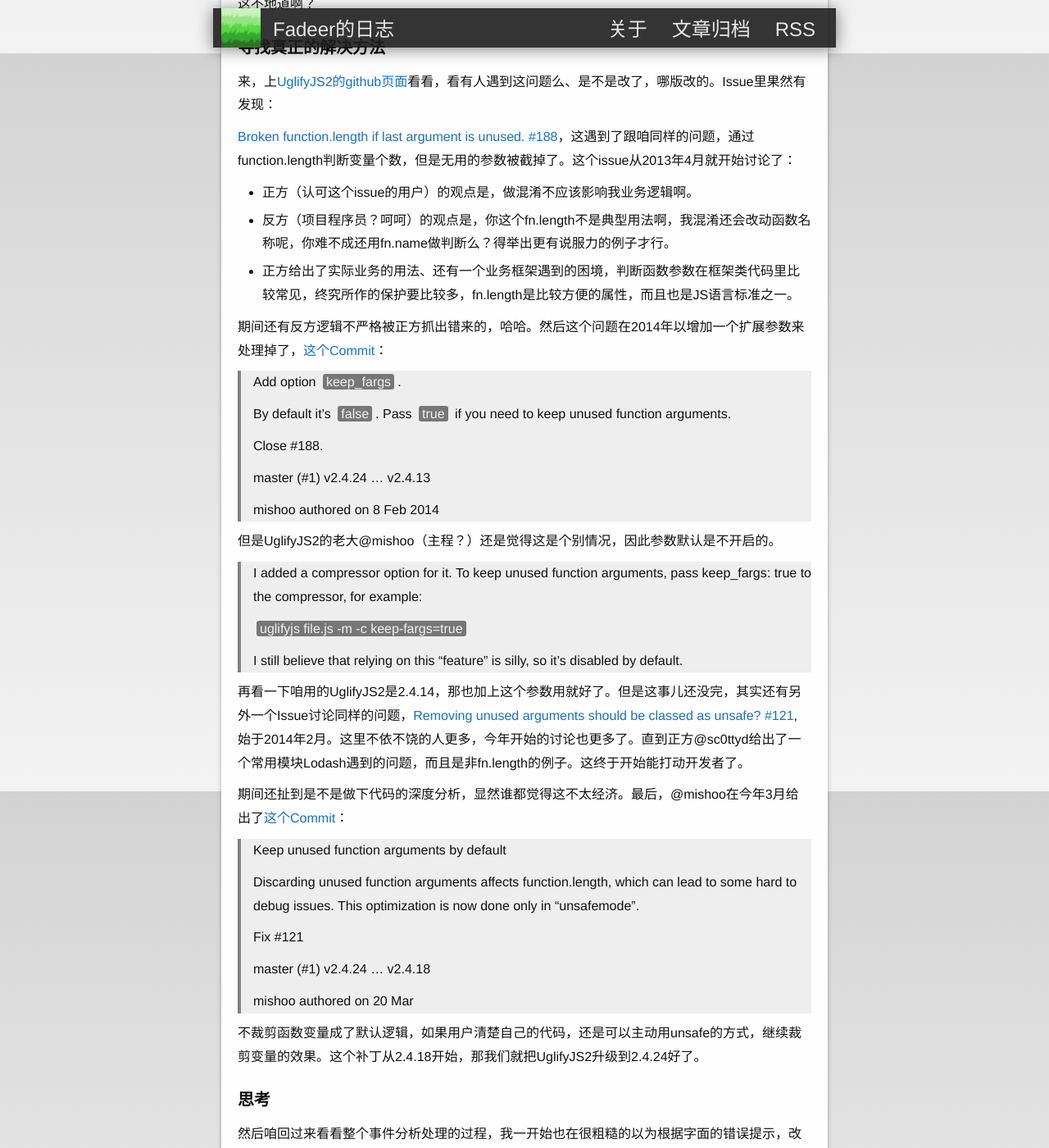
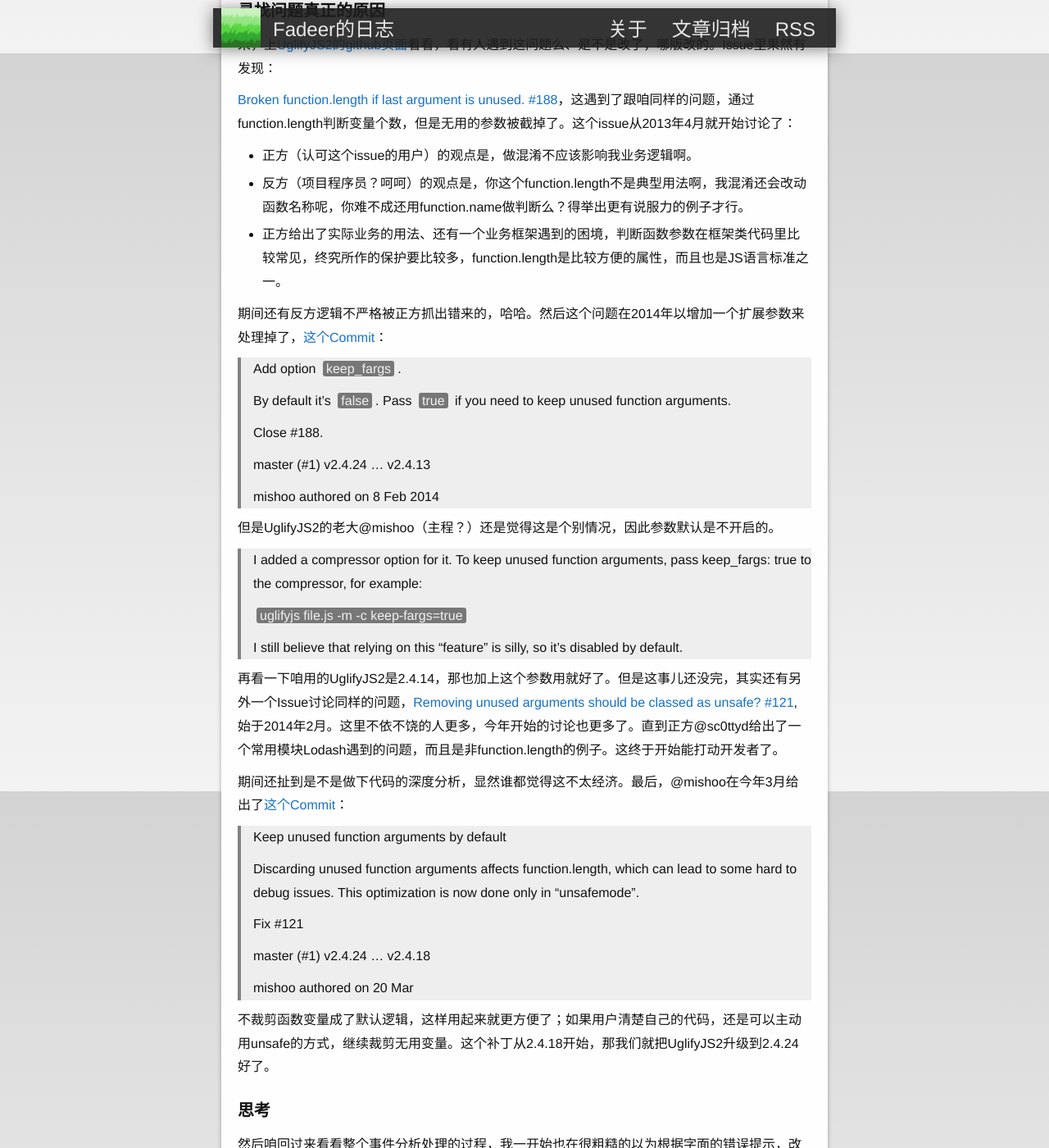
Before and after one commit to fadeer/fadeer.github.io, a Jekyll site: the page built from _posts/2015-08-13-keng-in-node.markdown, in a window 1280 px wide and 1400 px high, scrolled down 2635 px. Shown: the whole window at 82% size. Built offline with Jekyll 4.4.1, drawn with Linux system fonts in a browser that asks for light colours; some of the changed text lies outside the part shown.

Commit message:
update post

```diff
--- a/_posts/2015-08-13-keng-in-node.markdown
+++ b/_posts/2015-08-13-keng-in-node.markdown
@@ -30,7 +30,6 @@ app.use(function (error, req, res, next) {
 		res.send(500);
 	}
 });
-
 app.all('*', function (req, res, next){
 	//business
 }
@@ -74,7 +73,6 @@ Layer.prototype.handle_error = function handle_error(error, req, res, next) {
   }
 	// call fn()
 }
-
 Layer.prototype.handle_request = function handle(req, res, next) {
 	var fn = this.handle;
 
@@ -105,15 +103,15 @@ n.use(function(e,r,s){e?(console.error(e.stack),s.send(500)):s.send(404)})
 
 这又是什么情况，原来的4个参数变成了3个参数；就是说**把本来的错误处理函数被改成了正常处理函数**，所以会出现最开始的错误。但是UglifyJS2为什么这么干，难道就因为第四个参数没用上么，这不地道啊？
 
-寻找真正的解决方法
+寻找问题真正的原因
 ----
 来，上[UglifyJS2的github页面][ujs.git]看看，看有人遇到这问题么、是不是改了，哪版改的。Issue里果然有发现：
 
 [Broken function.length if last argument is unused. #188][issue188]，这遇到了跟咱同样的问题，通过function.length判断变量个数，但是无用的参数被截掉了。这个issue从2013年4月就开始讨论了：
 
 * 正方（认可这个issue的用户）的观点是，做混淆不应该影响我业务逻辑啊。
-* 反方（项目程序员？呵呵）的观点是，你这个fn.length不是典型用法啊，我混淆还会改动函数名称呢，你难不成还用fn.name做判断么？得举出更有说服力的例子才行。
-* 正方给出了实际业务的用法、还有一个业务框架遇到的困境，判断函数参数在框架类代码里比较常见，终究所作的保护要比较多，fn.length是比较方便的属性，而且也是JS语言标准之一。
+* 反方（项目程序员？呵呵）的观点是，你这个function.length不是典型用法啊，我混淆还会改动函数名称呢，你难不成还用function.name做判断么？得举出更有说服力的例子才行。
+* 正方给出了实际业务的用法、还有一个业务框架遇到的困境，判断函数参数在框架类代码里比较常见，终究所作的保护要比较多，function.length是比较方便的属性，而且也是JS语言标准之一。
 
 期间还有反方逻辑不严格被正方抓出错来的，哈哈。然后这个问题在2014年以增加一个扩展参数来处理掉了，[这个Commit][fixargs]：
 
@@ -135,7 +133,7 @@ n.use(function(e,r,s){e?(console.error(e.stack),s.send(500)):s.send(404)})
 >
 > I still believe that relying on this “feature” is silly, so it's disabled by default.
 
-再看一下咱用的UglifyJS2是2.4.14，那也加上这个参数用就好了。但是这事儿还没完，其实还有另外一个Issue讨论同样的问题，[Removing unused arguments should be classed as unsafe? #121][issue121], 始于2014年2月。这里不依不饶的人更多，今年开始的讨论也更多了。直到正方@sc0ttyd给出了一个常用模块Lodash遇到的问题，而且是非fn.length的例子。这终于开始能打动开发者了。
+再看一下咱用的UglifyJS2是2.4.14，那也加上这个参数用就好了。但是这事儿还没完，其实还有另外一个Issue讨论同样的问题，[Removing unused arguments should be classed as unsafe? #121][issue121], 始于2014年2月。这里不依不饶的人更多，今年开始的讨论也更多了。直到正方@sc0ttyd给出了一个常用模块Lodash遇到的问题，而且是非function.length的例子。这终于开始能打动开发者了。
 
 期间还扯到是不是做下代码的深度分析，显然谁都觉得这不太经济。最后，@mishoo在今年3月给出了[这个Commit][fixkeep]：
 
@@ -149,7 +147,7 @@ n.use(function(e,r,s){e?(console.error(e.stack),s.send(500)):s.send(404)})
 >
 >  mishoo authored on 20 Mar
 
-不裁剪函数变量成了默认逻辑，如果用户清楚自己的代码，还是可以主动用unsafe的方式，继续裁剪变量的效果。这个补丁从2.4.18开始，那我们就把UglifyJS2升级到2.4.24好了。
+不裁剪函数变量成了默认逻辑，这样用起来就更方便了；如果用户清楚自己的代码，还是可以主动用unsafe的方式，继续裁剪无用变量。这个补丁从2.4.18开始，那我们就把UglifyJS2升级到2.4.24好了。
 
 思考
 ----
@@ -159,7 +157,7 @@ n.use(function(e,r,s){e?(console.error(e.stack),s.send(500)):s.send(404)})
 
 但是最终还是要去理解代码的含义，不能有侥幸心理。
 
-那再来看看UglifyJS2上关于裁剪函数无用变量的讨论，过程很曲折，甚至显得有点儿扯淡是不是。但其实一点儿也不，这是一个特别正常的讨论过程，这就是软件开发。要让大家对一个功能点的逻辑有共识，确实是很困难的。特别是这边界还在不断发展中的，上面这俩Issue都是2013年初开始的，那时fn.length大概还是比较新的特性、使用的人、场景、意义还不显得很大；但是到了2015年看来，可能就完全不一样了。
+那再来看看UglifyJS2上关于裁剪函数无用变量的讨论，过程很曲折，甚至显得有点儿扯淡是不是；但其实一点儿也不，这是一个特别正常的讨论过程，这就是软件开发。要让大家对一个功能点的逻辑有共识，确实是很困难的，特别是这边界还在不断发展中的。上面这俩Issue都是2013年初开始的，那时function.length大概还是比较新的特性、使用的人、场景、意义还不显得很大；但是到了2015年看来，可能就完全不一样了。
 
 嗯，有空我也得翻翻自己项目的边界了。
 
```
